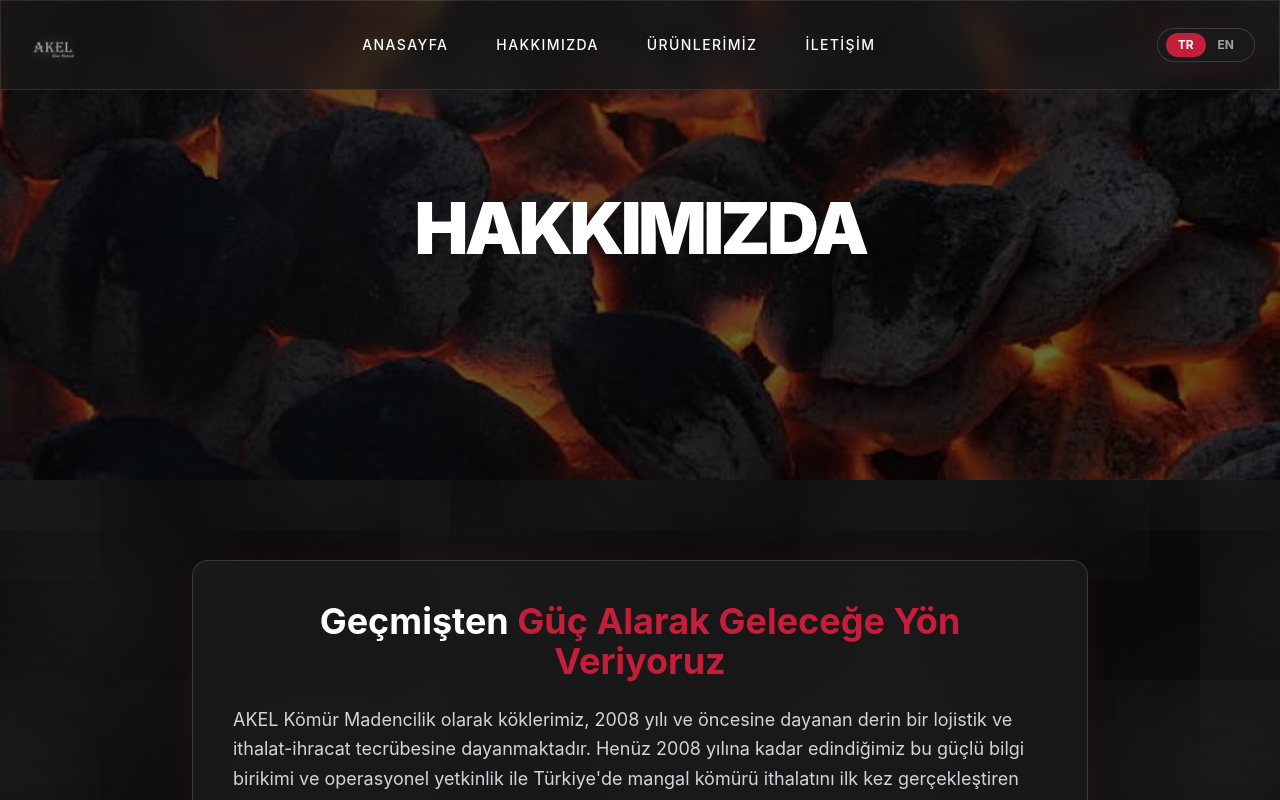
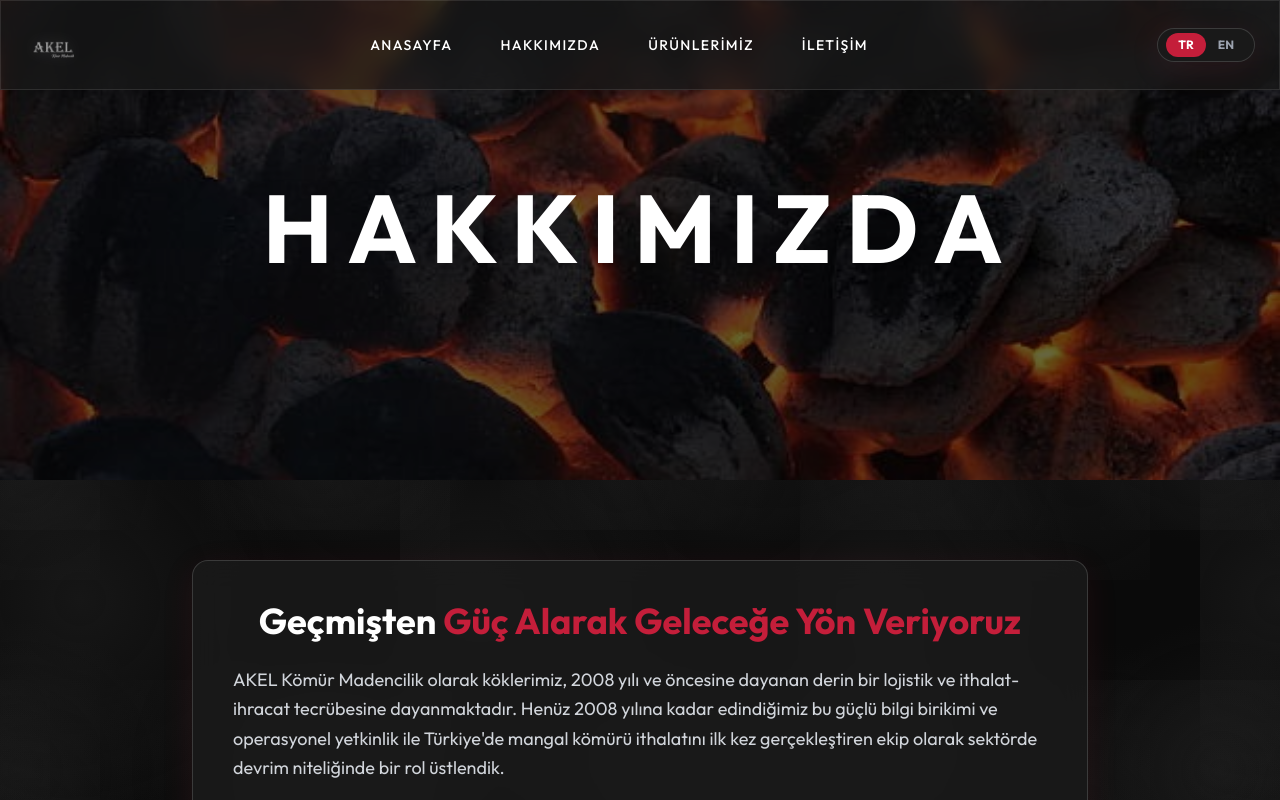
Before and after one commit to emircankaragoz33/akel-lojistik-sirket, a Next.js app: page /hakkimizda in a window 1280 px wide. Shown: the top 800 px of the page. Built offline with nearby package versions, Linux system fonts and the light colour scheme.

Commit message:
UI Upgrade: Integrated 'Outfit' Google Font and modernized typography across all pages for a more premium look

```diff
--- a/app/hakkimizda/page.tsx
+++ b/app/hakkimizda/page.tsx
@@ -24,7 +24,7 @@ export default function Hakkimizda() {
                 <div className="absolute inset-0 bg-black/60" />
 
                 <div className="relative z-10 container mx-auto px-6 text-center">
-                    <h1 className="text-5xl md:text-7xl font-black mb-6 text-white uppercase tracking-tighter">
+                    <h1 className="text-5xl md:text-8xl font-bold mb-6 text-white uppercase tracking-[0.15em] drop-shadow-2xl">
                         {t('about_hero')}
                     </h1>
                 </div>
--- a/app/iletisim/page.tsx
+++ b/app/iletisim/page.tsx
@@ -24,7 +24,7 @@ export default function Iletisim() {
                 <div className="absolute inset-0 bg-black/70" />
 
                 <div className="relative z-10 container mx-auto px-6 text-center">
-                    <h1 className="text-5xl md:text-7xl font-black mb-6 text-white uppercase tracking-tighter">
+                    <h1 className="text-5xl md:text-8xl font-bold mb-6 text-white uppercase tracking-[0.15em] drop-shadow-2xl">
                         {t('contact_hero')}
                     </h1>
                     <p className="text-xl md:text-2xl text-gray-300 max-w-3xl mx-auto">
--- a/app/layout.tsx
+++ b/app/layout.tsx
@@ -1,5 +1,12 @@
 import type { Metadata } from "next";
+import { Outfit } from "next/font/google";
 import "./globals.css";
+
+const outfit = Outfit({
+    subsets: ["latin"],
+    weight: ["300", "400", "500", "600", "700", "800", "900"],
+    variable: "--font-outfit",
+});
 
 export const metadata: Metadata = {
     title: "AKEL Kömür Madencilik | Türkiye'nin Öncü Mangal Kömürü İthalatçısı",
@@ -26,8 +33,8 @@ export default function RootLayout({
     children: React.ReactNode;
 }>) {
     return (
-        <html lang="tr">
-            <body>
+        <html lang="tr" className={outfit.variable}>
+            <body className="font-outfit antialiased">
                 <Providers>
                     {children}
                 </Providers>
--- a/app/urunlerimiz/page.tsx
+++ b/app/urunlerimiz/page.tsx
@@ -31,7 +31,7 @@ export default function Urunlerimiz() {
                 <div className="absolute inset-0 bg-black/70" />
 
                 <div className="relative z-10 container mx-auto px-6 text-center">
-                    <h1 className="text-5xl md:text-7xl font-black mb-6 text-white uppercase tracking-tighter">
+                    <h1 className="text-5xl md:text-8xl font-bold mb-6 text-white uppercase tracking-[0.15em] drop-shadow-2xl">
                         {t('products_hero')}
                     </h1>
                     <p className="text-xl md:text-2xl text-gray-300 max-w-3xl mx-auto">
--- a/tailwind.config.ts
+++ b/tailwind.config.ts
@@ -12,6 +12,9 @@ const config: Config = {
                 background: "var(--background)",
                 foreground: "var(--foreground)",
             },
+            fontFamily: {
+                outfit: ["var(--font-outfit)", "sans-serif"],
+            },
         },
     },
     plugins: [],
```
